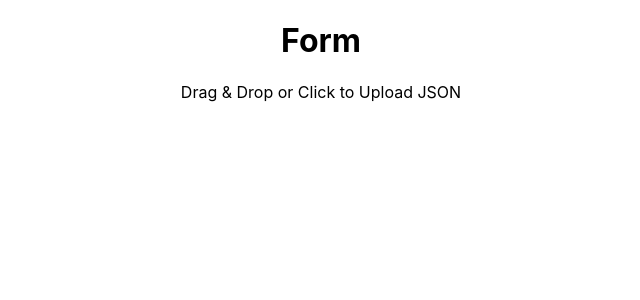
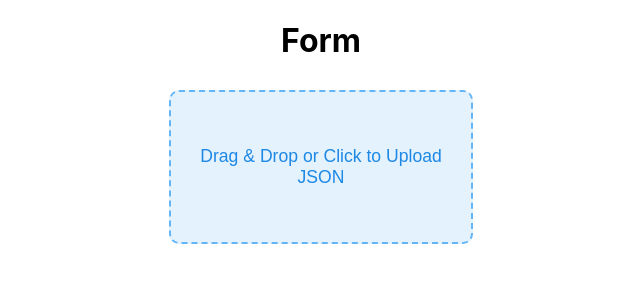
Before and after one commit to Danab2004/test, a React (Create React App) app: page / in a window 1280 px wide. Shown: the top 300 px of the page, without its empty margins (319-959 px from the left). Built offline with nearby package versions, Linux system fonts and the light colour scheme.

Commit message:
Update Upload.css

```diff
--- a/src/Upload/Upload.css
+++ b/src/Upload/Upload.css
@@ -1,53 +1,42 @@
-/* FileUpload.css */
-.file-upload-container {
-    max-width: 600px;
-    margin: 40px auto;
-    padding: 20px;
-    border: 1px solid #ccc;
-    border-radius: 8px;
-    background-color: #f9f9f9;
-    box-shadow: 0 4px 8px rgba(0, 0, 0, 0.1);
-  }
+/* Container styling */
+.upload-container {
+  display: flex;
+  flex-direction: column;
+  align-items: center;
+  margin-top: 30px;
+  font-family: Arial, sans-serif;
+}
 
-  .file-upload-title {
-    font-size: 24px;
-    color: #333;
-    text-align: center;
-    margin-bottom: 20px;
-  }
+/* Main upload box styling */
+.upload-box {
+  width: 300px;
+  height: 150px;
+  background-color: #e3f2fd;
+  border: 2px dashed #64b5f6;
+  border-radius: 10px;
+  display: flex;
+  justify-content: center;
+  align-items: center;
+  cursor: pointer;
+  transition: background-color 0.3s ease, border-color 0.3s ease;
+}
 
-  .file-input {
-    display: block;
-    width: 100%;
-    padding: 10px;
-    font-size: 16px;
-    color: #333;
-    background-color: #fff;
-    border: 1px solid #ccc;
-    border-radius: 4px;
-    margin-bottom: 20px;
-    cursor: pointer;
-  }
+.upload-box:hover {
+  background-color: #bbdefb;
+  border-color: #42a5f5;
+}
 
-  .file-input:hover {
-    border-color: #4a90e2;
-  }
+/* Upload text */
+.upload-text {
+  color: #1e88e5;
+  font-size: 1.1rem;
+  text-align: center;
+  padding: 0 10px;
+}
 
-  .file-content {
-    margin-top: 20px;
-  }
-
-  .file-content h4 {
-    font-size: 18px;
-    color: #4a90e2;
-    margin-bottom: 12px;
-  }
-
-  pre {
-    background-color: #f0f0f0;
-    padding: 15px;
-    border-radius: 4px;
-    overflow-x: auto;
-    font-size: 14px;
-    color: #333;
-  }
+/* Styling for error message */
+.error-message {
+  font-size: 0.9rem;
+  color: #d32f2f;
+  margin-top: 15px;
+}
```
